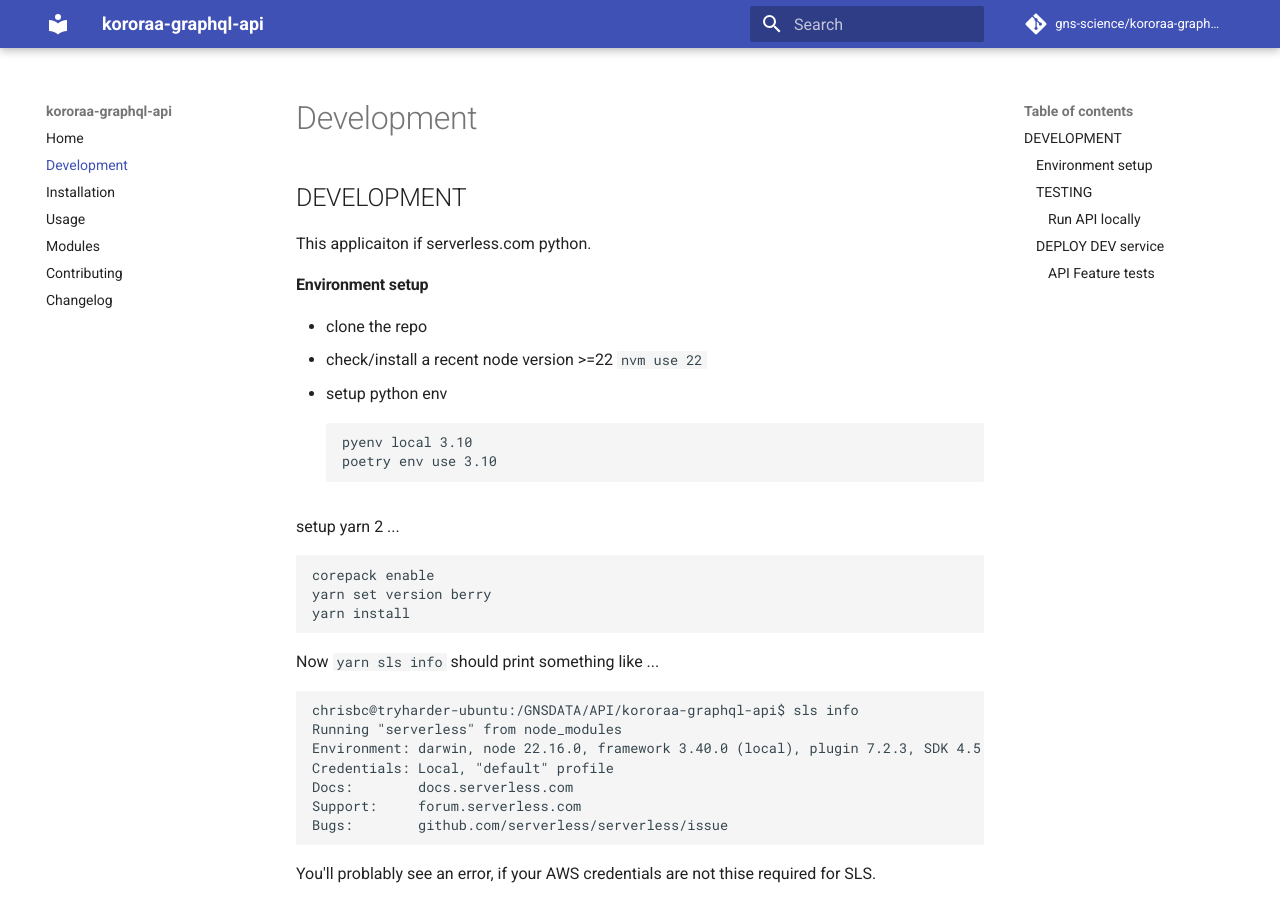
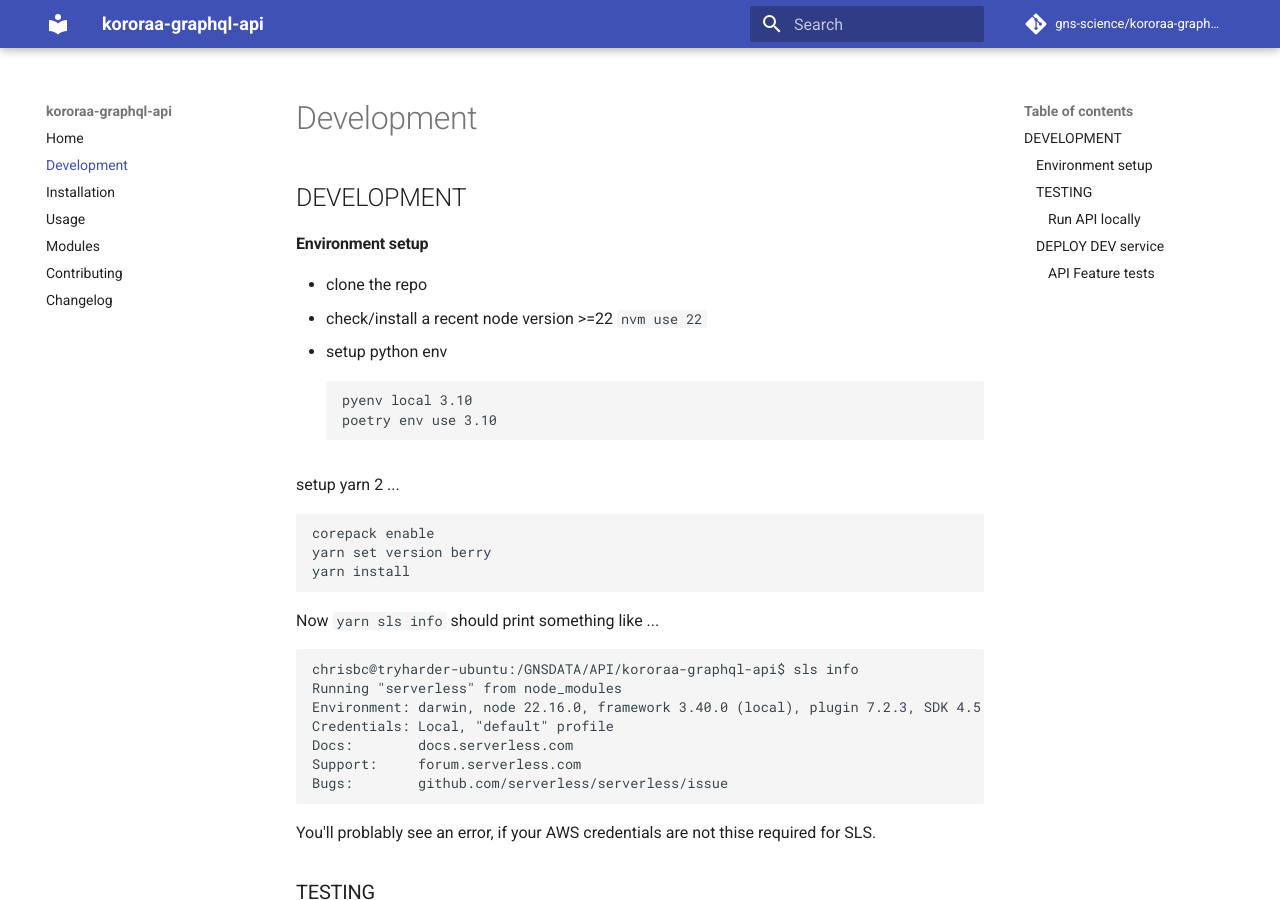
Before and after one commit to GNS-Science/kororaa-graphql-api, an MkDocs documentation site: the page built from docs/development.md, in a window 1280 px wide and 900 px high. Built offline with MkDocs 1.6.1 and Material for MkDocs 9.7.7, drawn with Linux system fonts in a browser that asks for light colours; comment, search, counter and statistics services are not loaded.

Commit message:
delete some text;

```diff
--- a/DEVELOPMENT.md
+++ b/DEVELOPMENT.md
@@ -1,6 +1,4 @@
 # DEVELOPMENT
-
-This applicaiton if serverless.com python.
 
 ### Environment setup
 
```
